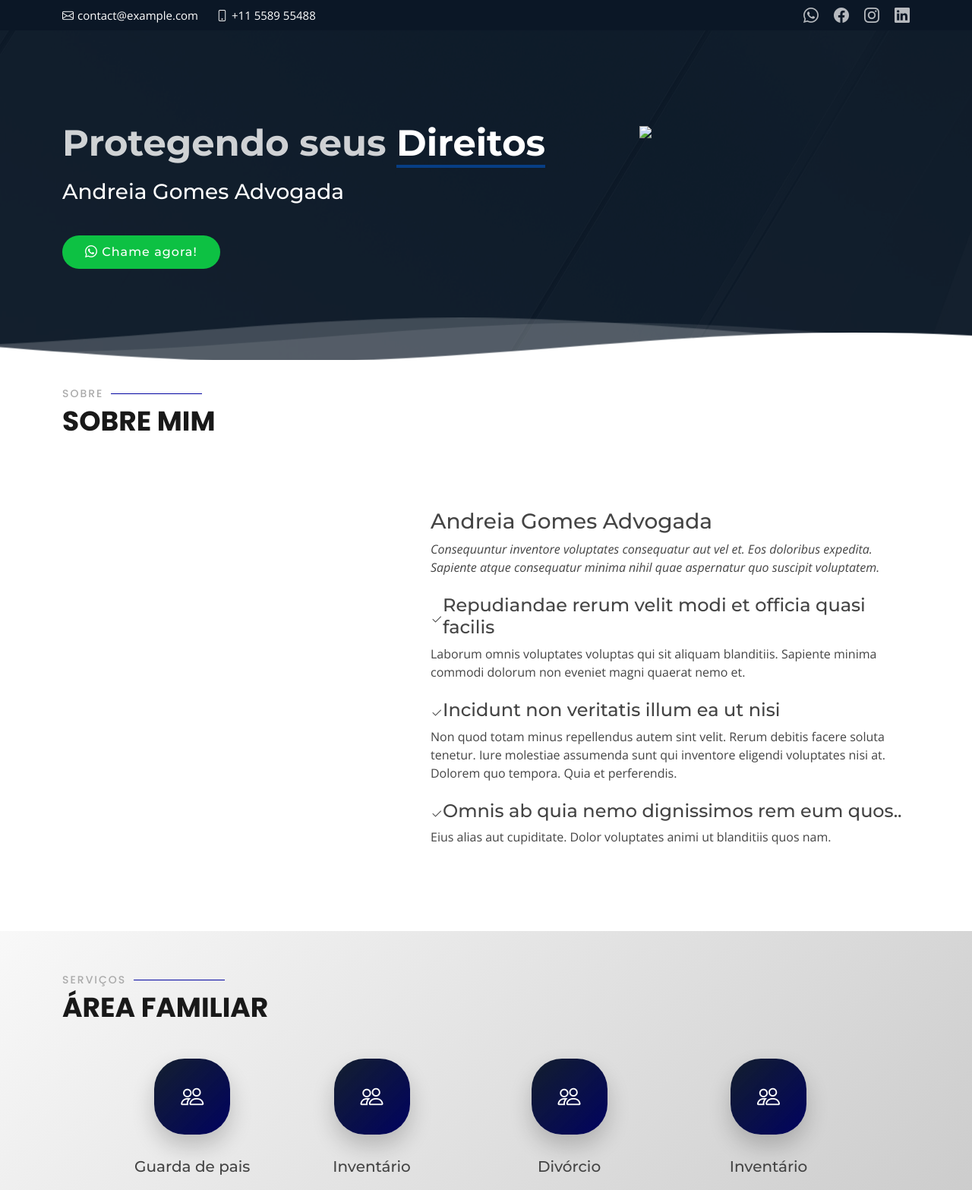
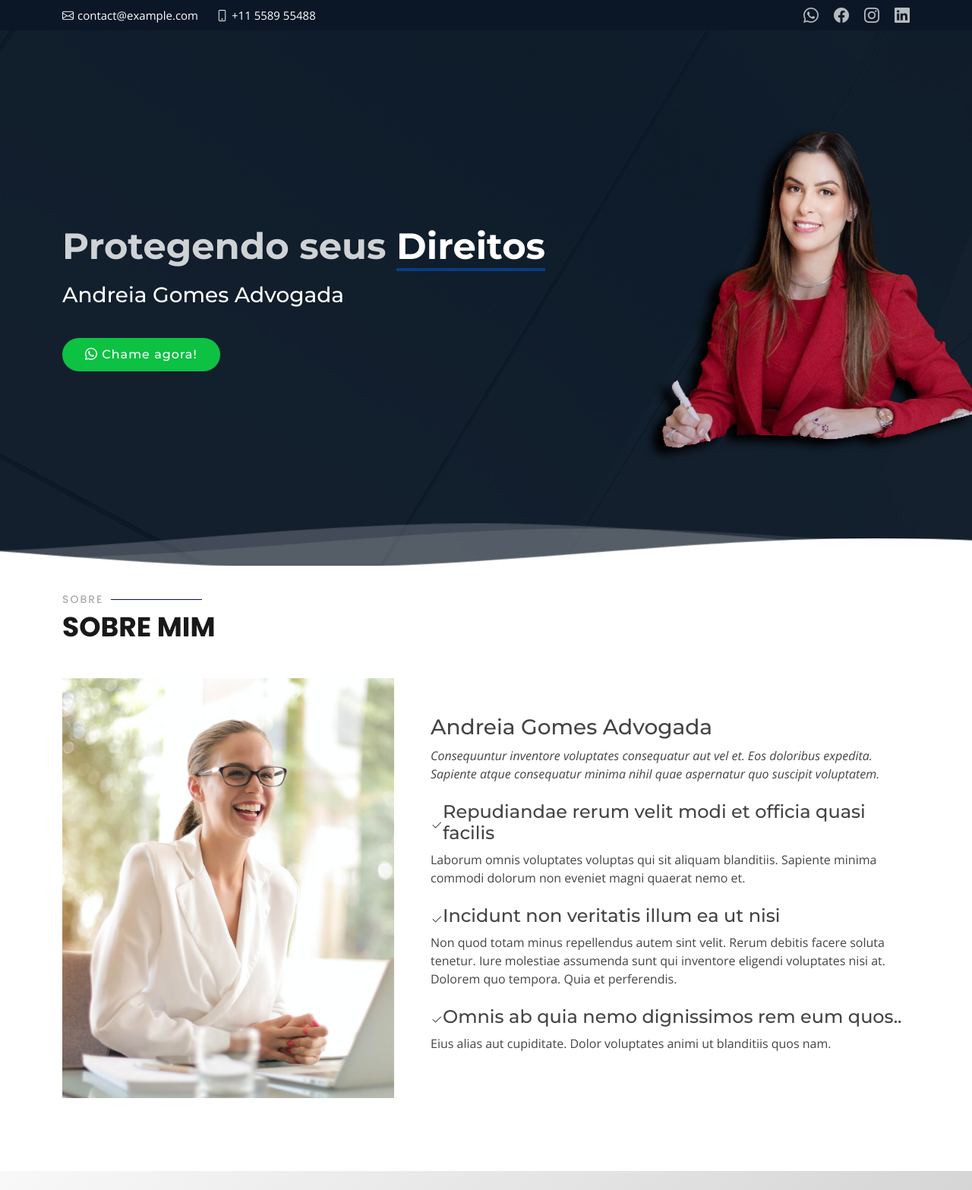
Before and after one commit to Morinian/Andreia_ladding, a plain HTML site: page index.html in a window 1280 px wide. Shown: the top 1567 px of the page at 76% size. Drawn offline with nearby package versions, Linux system fonts and the light colour scheme.

Commit message:
Alteração do link das imagens

```diff
--- a/index.html
+++ b/index.html
@@ -27,15 +27,9 @@
   <link href="assets/vendor/remixicon/remixicon.css" rel="stylesheet">
   <link href="assets/vendor/swiper/swiper-bundle.min.css" rel="stylesheet">
 
-  <!-- Template Main CSS File -->
+  <!-- CSS File -->
   <link href="assets/css/estilo.css" rel="stylesheet">
 
-  <!-- =======================================================
-  * Template Name: Bootslander - v4.10.0
-  * Template URL: https://bootstrapmade.com/bootslander-free-bootstrap-landing-page-template/
-  * Author: BootstrapMade.com
-  * License: https://bootstrapmade.com/license/
-  ======================================================== -->
 </head>
 
 <body>
@@ -77,7 +71,7 @@
           </div>
         </div>
         <div class="col-lg-4 order-1 order-lg-2 hero-img" data-aos="zoom-out" data-aos-delay="300">
-          <img src="Imagem.png">
+          <img src="assets/img/Imagem.png">
         </div>
       </div>
     </div>
@@ -115,7 +109,7 @@
 
           <div class="col-lg-5">
             <div class="about-img">
-              <img src="about.jpg" class="img-fluid" alt="">
+              <img src="assets/img/about.jpg" class="img-fluid" alt="">
             </div>
           </div>
 
```
